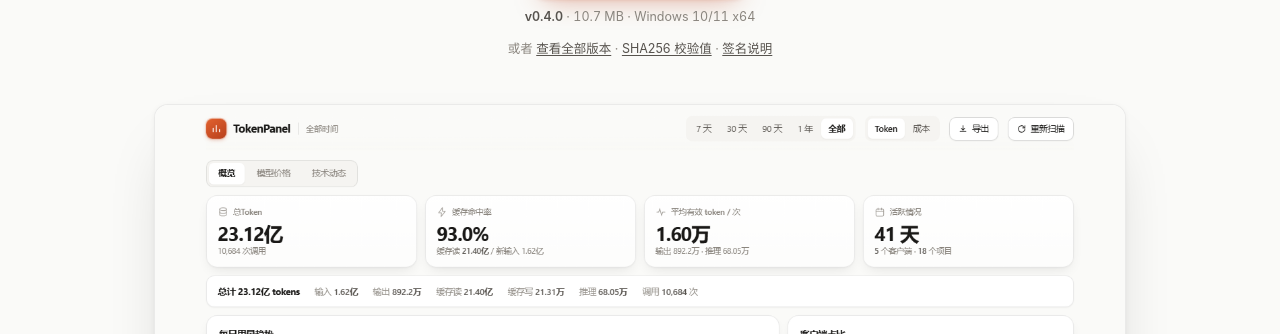
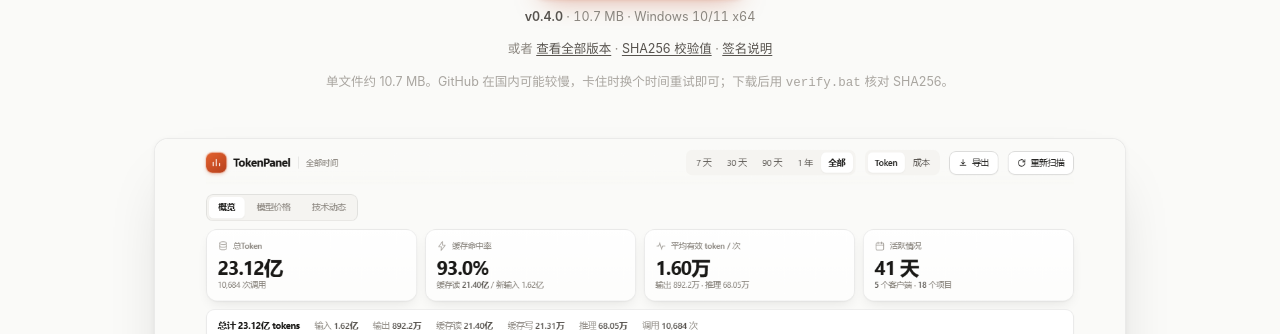
Before and after one commit to hhxpoint/tokenpanel, a plain HTML site: page docs/index.html in a window 1280 px wide. Shown: the part 466-800 px from the top of the page. Drawn offline with Linux system fonts and the light colour scheme; no server answers.

Commit message:
docs: 下载区补充体积与网络提示

```diff
--- a/docs/index.html
+++ b/docs/index.html
@@ -202,6 +202,7 @@
       <div class="alt">或者 <a href="https://github.com/hhxpoint/tokenpanel/releases">查看全部版本</a>
         · <a id="shaLink" href="https://github.com/hhxpoint/tokenpanel/releases/latest/download/SHA256SUMS.txt">SHA256 校验值</a>
         · <a href="https://github.com/hhxpoint/tokenpanel/blob/main/docs/signing.md">签名说明</a></div>
+      <div class="alt" style="opacity:.72">单文件约 10.7 MB。GitHub 在国内可能较慢，卡住时换个时间重试即可；下载后用 <code>verify.bat</code> 核对 SHA256。</div>
     </div>
 
     <div class="shot r r4">
```
